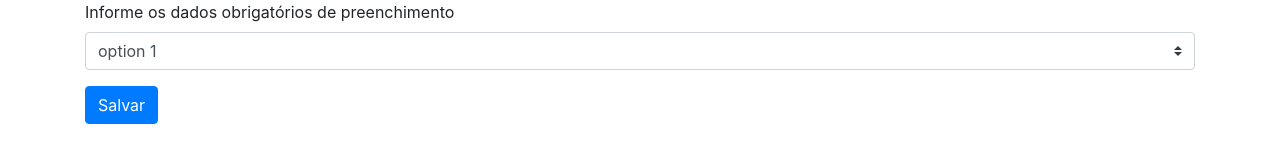
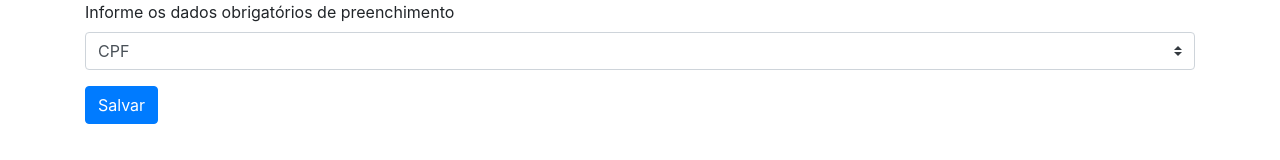
Before and after one commit to tbressanin-zz/foo, a React (Create React App) app: page / in a window 1280 px wide. Shown: the top 160 px of the page. Built offline with nearby package versions, Linux system fonts and the light colour scheme.

Commit message:
Feat(form): Add dynamic options

```diff
--- a/src/steps/Step1.tsx
+++ b/src/steps/Step1.tsx
@@ -17,10 +17,11 @@ class Controls extends Component {
       <Form.Group controlId="exampleForm.SelectCustom">
         <Form.Label>{this.state?.formJson?.detail}</Form.Label>
         <Form.Control as="select" custom>
-          <option>option 1</option>
-          <option>option 2</option>
-          <option>option 3</option>
-          <option>option 4</option>
+          {this.state?.formJson?.fields.map(
+            field => {
+              return <option>{field.name}</option>
+            })
+          }
         </Form.Control>
       </Form.Group>
     )
```
